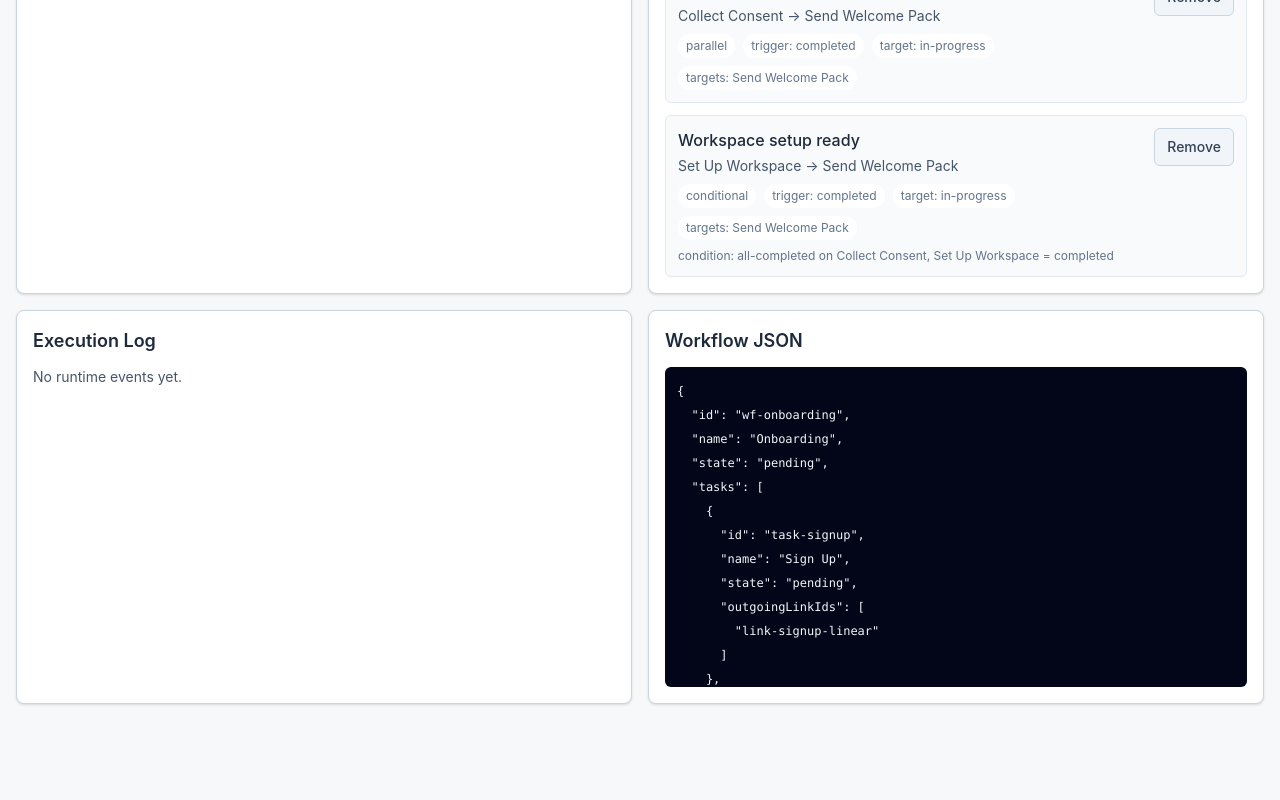
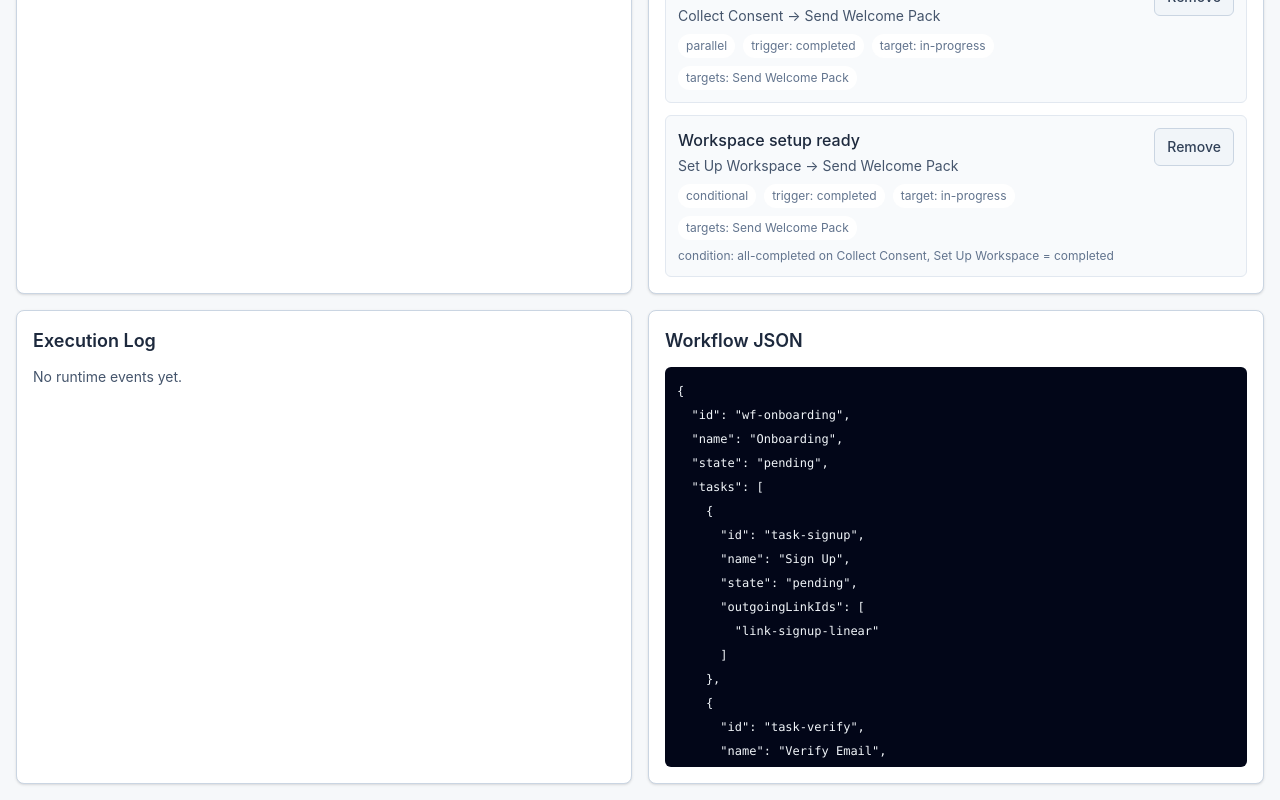
Before and after one commit to SlaveAngelovski/WorkflowEngine, a Vue app: page / in a window 1280 px wide. Shown: the part 966-1766 px from the top of the page. Before the commit the page ends 1686 px from the top, so only its background shows below. Built offline with nearby package versions, Linux system fonts and the light colour scheme; the HTML template or start-up script is replaced by a standard one.

Commit message:
fix: set height on the json preview to 50vh

```diff
--- a/src/views/WorkflowJsonPanel.vue
+++ b/src/views/WorkflowJsonPanel.vue
@@ -1,7 +1,7 @@
 <template>
     <PanelCard title="Workflow JSON">
         <pre
-            class="max-h-80 overflow-auto rounded-md bg-slate-950 p-3 text-xs leading-6 text-slate-100">{{ formattedWorkflow }}</pre>
+            class="max-h-[50vh] overflow-auto rounded-md bg-slate-950 p-3 text-xs leading-6 text-slate-100">{{ formattedWorkflow }}</pre>
     </PanelCard>
 </template>
 
```
